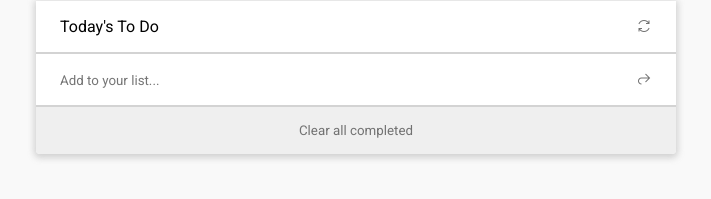
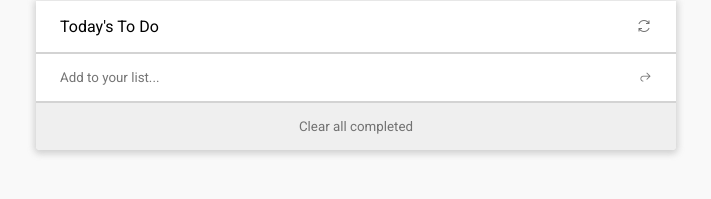
Before and after one commit to mwismann/to-do-list, a website built with webpack: page src/index.html in a window 1280 px wide. Shown: the part 127-326 px from the top of the page, 284-995 px from the left. Built offline with nearby package versions, Linux system fonts and the light colour scheme.

Commit message:
Add submit btn to newTask form

```diff
--- a/src/index.html
+++ b/src/index.html
@@ -19,8 +19,9 @@
     <div class="add-task">
       <form>
         <input id="new-task" type="text" placeholder="Add to your list...">
+        <button id="new-task-btn"><i class="las la-share"></i></button>
       </form>
-      <span><i class="las la-share"></i></span>
+      <!-- <span><i class="las la-share"></i></span> -->
     </div>
     <ul>
     </ul>
--- a/src/index.js
+++ b/src/index.js
@@ -1,5 +1,5 @@
 import './style.css';
-import { form, clearBtn } from './modules/declarations.js';
+import { form, newTaskBtn, clearBtn } from './modules/declarations.js';
 import {
   addTask, renderList,
 } from './modules/utilities.js';
@@ -12,6 +12,10 @@ form.addEventListener('submit', (e) => {
   e.preventDefault();
   addTask();
 });
+newTaskBtn.addEventListener('submit', (e) => {
+  e.preventDefault();
+  addTask();
+});
 clearBtn.addEventListener('click', () => {
   clearCompleted();
 });
--- a/src/modules/declarations.js
+++ b/src/modules/declarations.js
@@ -2,8 +2,9 @@ const toDoList = localStorage.getItem('toDoList') ? JSON.parse(localStorage.getI
 const container = document.querySelector('ul');
 const form = document.querySelector('form');
 const newTaskInput = document.getElementById('new-task');
+const newTaskBtn = document.getElementById('new-task-btn');
 const clearBtn = document.querySelector('.btn');
 
 export {
-  toDoList, container, form, newTaskInput, clearBtn,
+  toDoList, container, form, newTaskInput, newTaskBtn, clearBtn,
 };
--- a/src/style.css
+++ b/src/style.css
@@ -32,8 +32,11 @@ li {
 
 .las.la-sync,
 .las.la-ellipsis-v,
-.las.la-trash {
+.las.la-trash,
+#new-task-btn {
   color: rgb(114, 114, 114);
+  border: none;
+  background-color: transparent;
 }
 
 .las.la-trash {
@@ -49,7 +52,7 @@ li {
 }
 
 .las.la-sync:hover,
-.las.la-share:hover,
+#new-task-btn:hover,
 .las.la-ellipsis-v:hover,
 .las.la-trash:hover {
   color: black;
@@ -62,7 +65,8 @@ li {
 }
 
 form {
-  width: 90%;
+  width: 100%;
+  display: flex;
 }
 
 #new-task {
```
